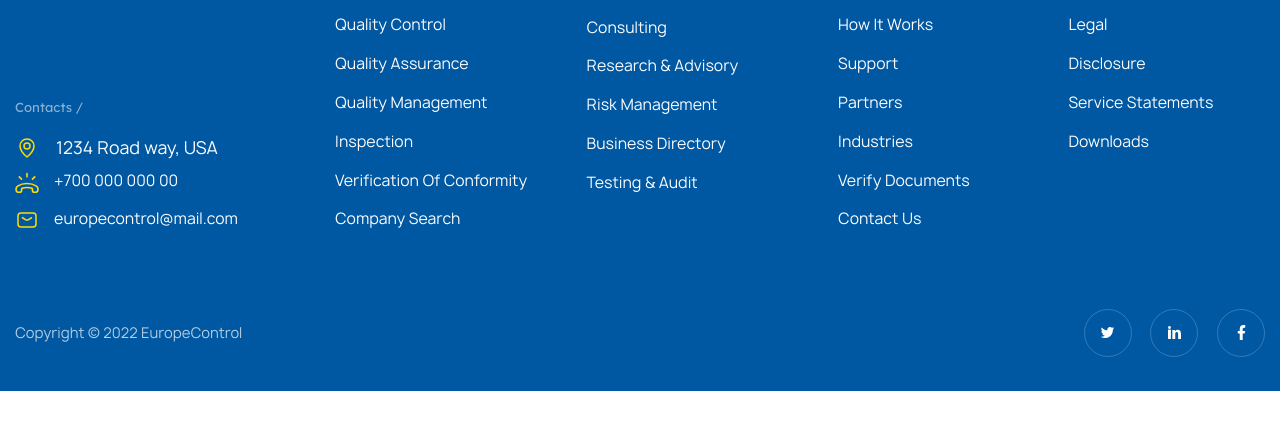
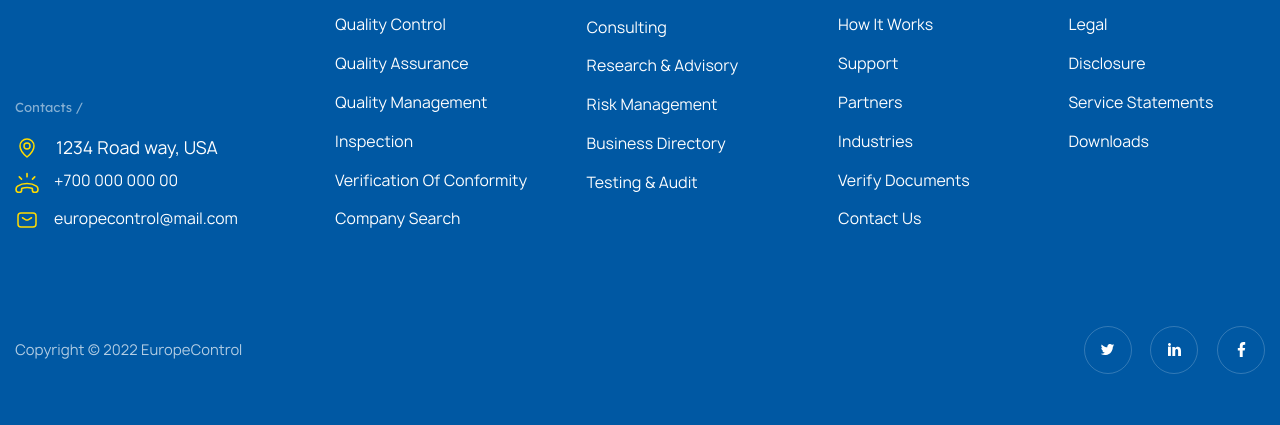
Before and after one commit to BakaySerg/europe-control, a website: page app/index.html in a window 1280 px wide. Shown: the part 935-1360 px from the top of the page. Before the commit the page ends 1326 px from the top, so only its background shows below. Drawn offline with nearby package versions, Linux system fonts and the light colour scheme; files that its build step writes are made by us from their sources; files whose address does not match are found by name.

Commit message:
footer - 92%

```diff
--- a/src/scss/layout/_footer.scss
+++ b/src/scss/layout/_footer.scss
@@ -65,7 +65,7 @@
 	}
 	&__middle {
 		padding-top: 5em;
-		padding-bottom: 2em;
+		padding-bottom: 3em;
 		display: grid;
 		grid-auto-flow: column;
 		grid-template-columns: 280px 1fr 1fr .9fr 1fr;
@@ -102,7 +102,7 @@
 			align-items: center;
 			justify-content: space-between;
 			padding-top: 2em;
-			padding-bottom: 2em;
+			padding-bottom: 3em;
 		}
 	}
 	&__copy {
```
